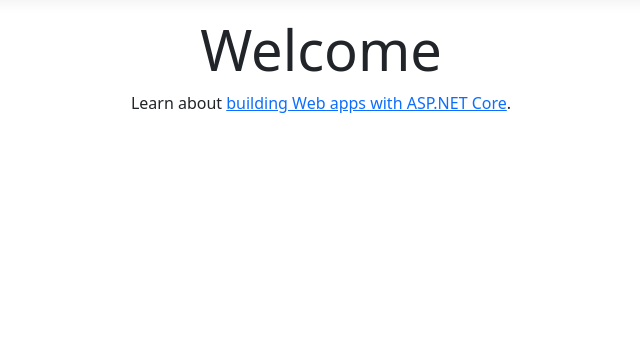
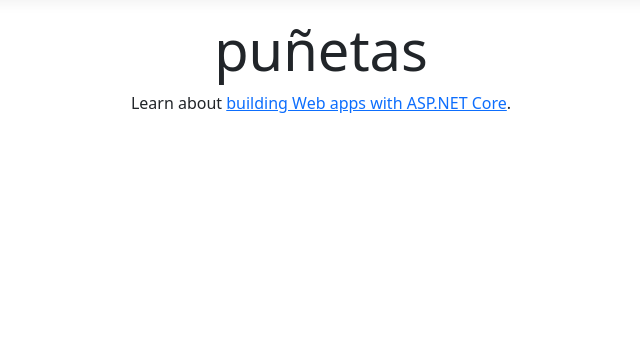
Before and after one commit to daniel38192/Proyecto_OCN, an ASP.NET Core app: page / in a window 1280 px wide. Shown: the part 57-420 px from the top of the page, without its empty margins (319-959 px from the left). Run offline with ASP.NET Core 8, Linux system fonts and the light colour scheme; style sheets or scripts are compiled from the project's sources.

Commit message:
Modificar pantalla principal.

```diff
--- a/OCN_Project/OCN_Project/Views/Home/Index.cshtml
+++ b/OCN_Project/OCN_Project/Views/Home/Index.cshtml
@@ -3,6 +3,6 @@
 }
 
 <div class="text-center">
-    <h1 class="display-4">Welcome</h1>
+    <h1 class="display-4">puñetas</h1>
     <p>Learn about <a href="https://learn.microsoft.com/aspnet/core">building Web apps with ASP.NET Core</a>.</p>
 </div>
```
